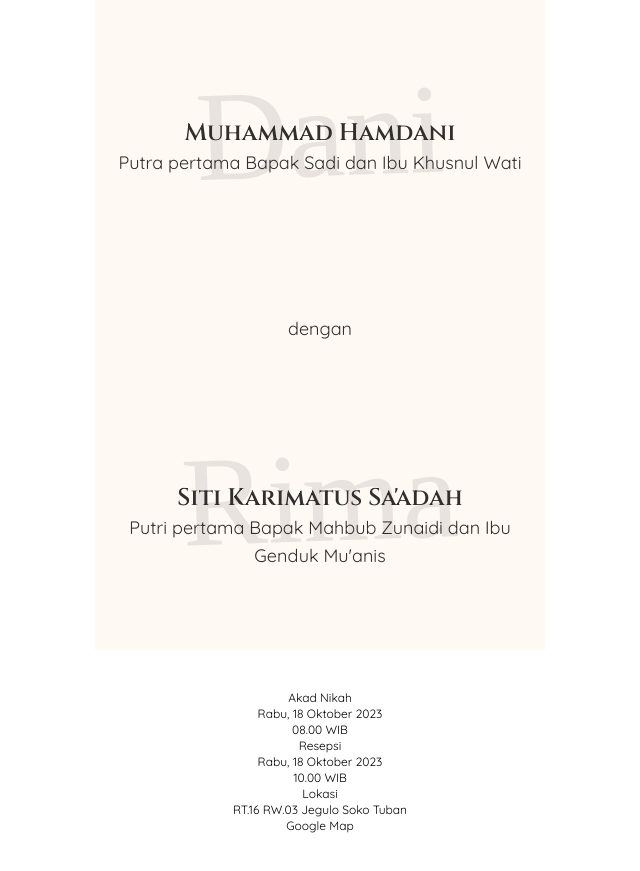
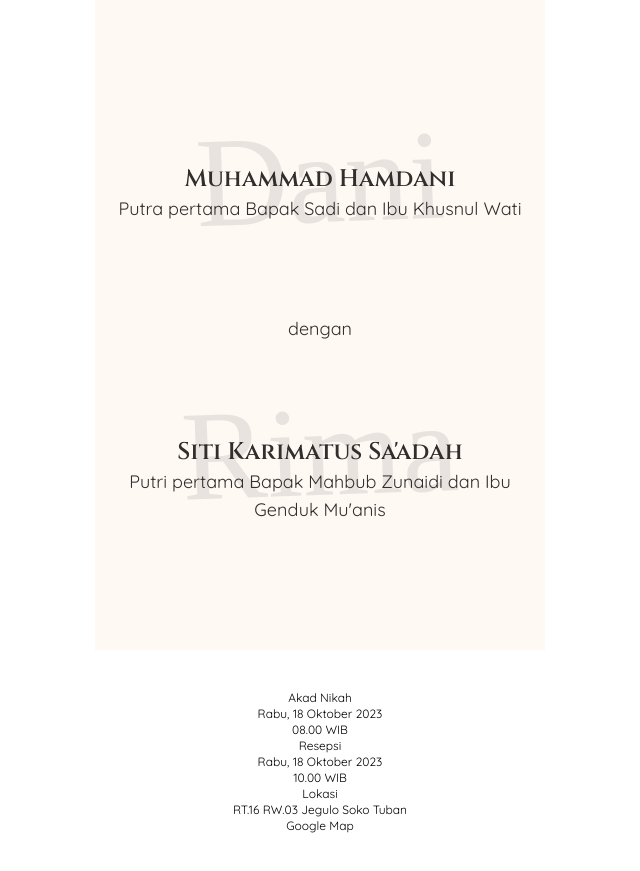
Before and after one commit to PriaAdmaja/rima-wedding, a React (Vite) app: page / in a window 1280 px wide. Shown: the part 950-1821 px from the top of the page, without its empty margins (320-960 px from the left). Built offline with nearby package versions, Linux system fonts and the light colour scheme; a web font is replaced by a local one.

Commit message:
change style

```diff
--- a/src/components/detail.jsx
+++ b/src/components/detail.jsx
@@ -5,7 +5,7 @@ const Detail = () => {
         Dengan memohon Rahmat dan Ridho Allah SWT, Kami bermaksud mengundang
         Bapak/Ibu/Saudara/i untuk hadir dalam pernikahan putra/putri kami
       </p>
-      <div className="flex flex-col justify-between flex-3 h-2/3 mb-10">
+      <div className="flex flex-col justify-around flex-3 h-2/3 mb-10">
         <div className="relative">
           <p className="font-msMadi left-1/2 -translate-x-1/2 -top-12 absolute text-9xl opacity-10 -rotate-2">Dani</p>
           <p className="font-cinzel text-2xl">Muhammad Hamdani</p>
```
